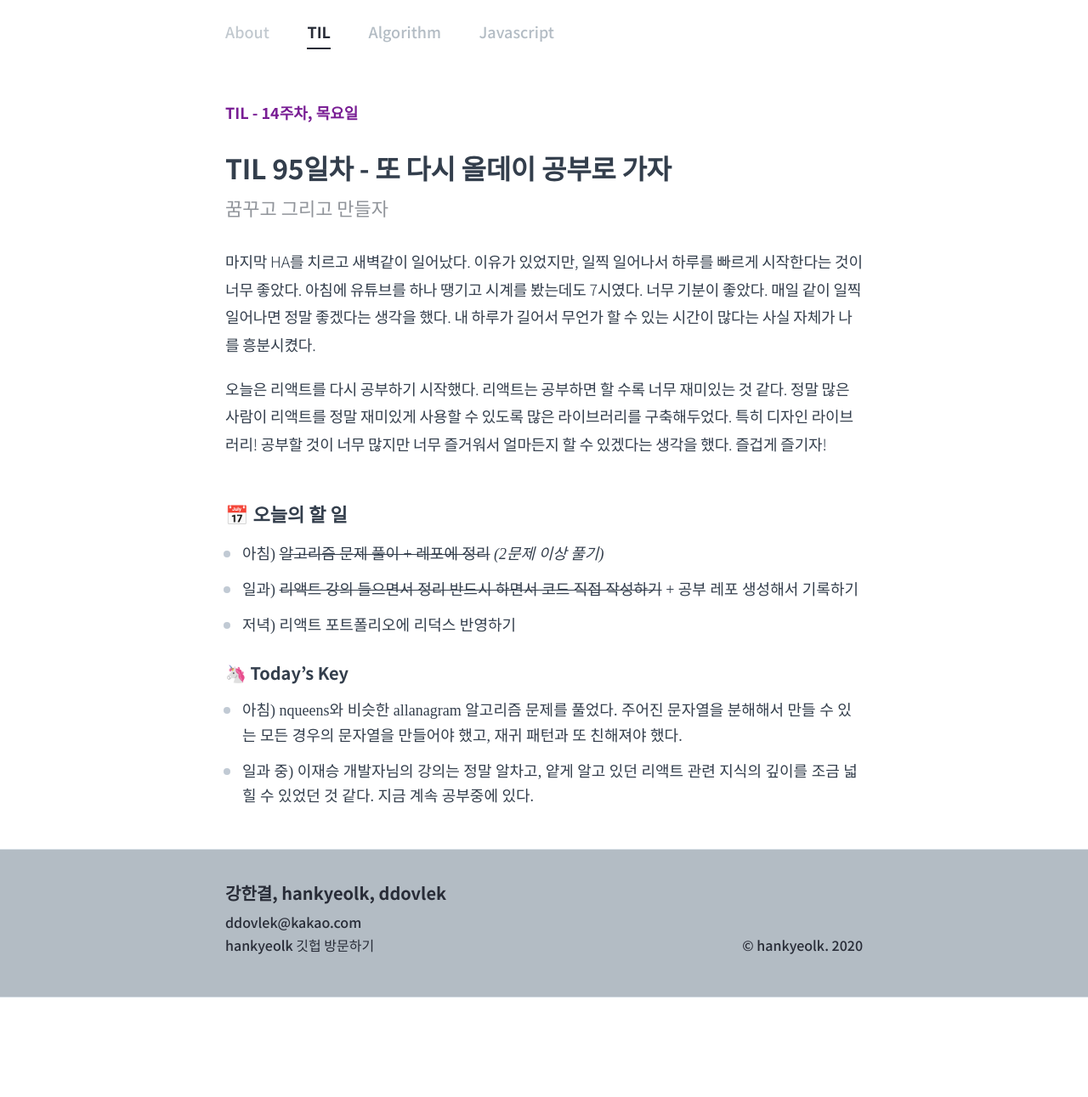
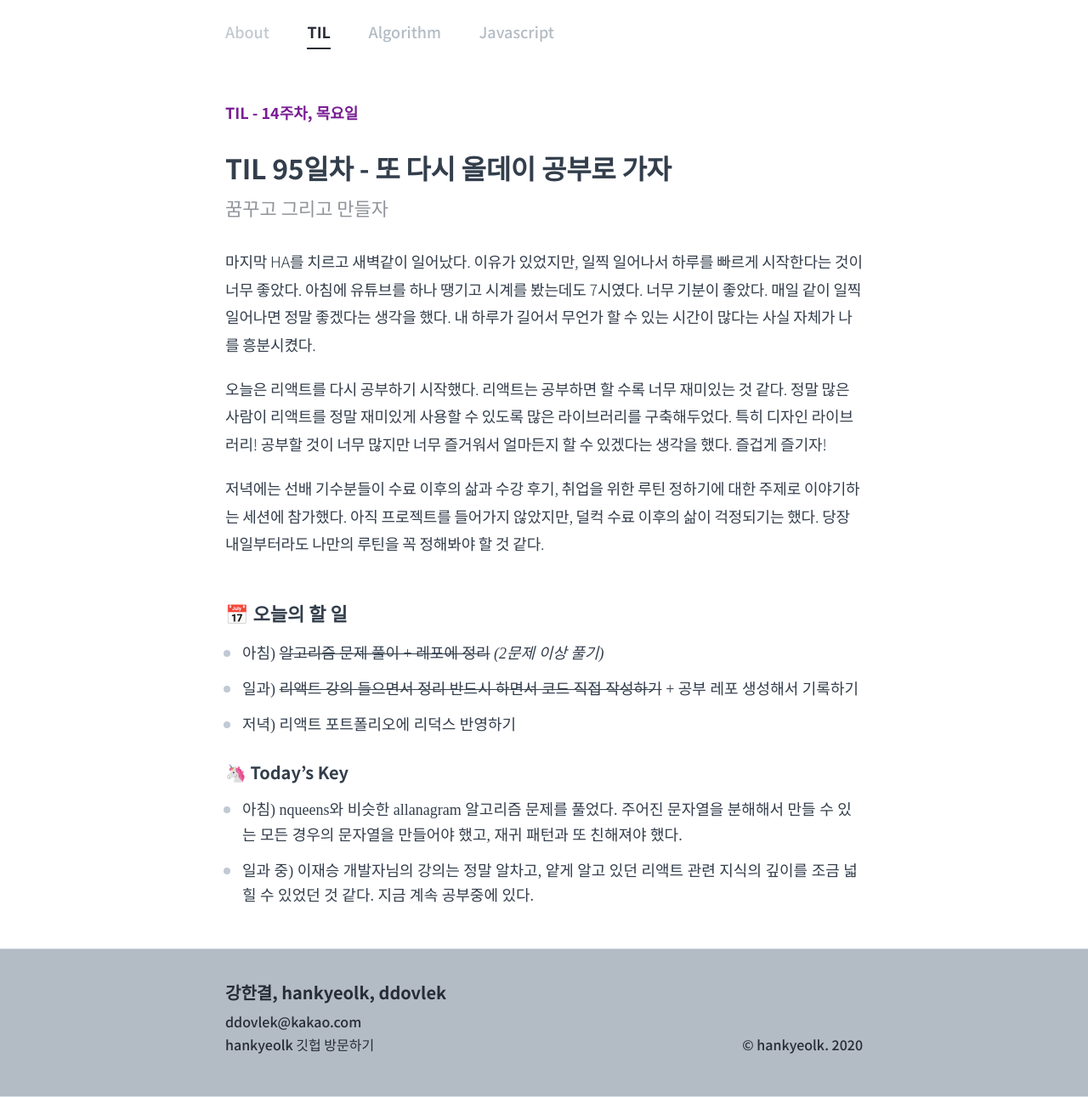
Before and after one commit to hankyeolk/hankyeolk.github.io, a Jekyll site: the page built from TIL/95_2020.09.17.md, in a window 1280 px wide. Shown: the whole page at 85% size. Built offline with Jekyll 4.4.1, drawn with Linux system fonts in a browser that asks for light colours; some web fonts are replaced; before the commit the page ends 1174 px from its top, so only the background shows below that.

Commit message:
til updatae

```diff
--- a/TIL/95_2020.09.17.md
+++ b/TIL/95_2020.09.17.md
@@ -16,6 +16,8 @@
 
 오늘은 리액트를 다시 공부하기 시작했다. 리액트는 공부하면 할 수록 너무 재미있는 것 같다. 정말 많은 사람이 리액트를 정말 재미있게 사용할 수 있도록 많은 라이브러리를 구축해두었다. 특히 디자인 라이브러리! 공부할 것이 너무 많지만 너무 즐거워서 얼마든지 할 수 있겠다는 생각을 했다. 즐겁게 즐기자! <br>
 
+저녁에는 선배 기수분들이 수료 이후의 삶과 수강 후기, 취업을 위한 루틴 정하기에 대한 주제로 이야기하는 세션에 참가했다. 아직 프로젝트를 들어가지 않았지만, 덜컥 수료 이후의 삶이 걱정되기는 했다. 당장 내일부터라도 나만의 루틴을 꼭 정해봐야 할 것 같다. <br>
+
 ## 📅 오늘의 할 일
 
 - 아침) ~~알고리즘 문제 풀이 + 레포에 정리~~ _(2문제 이상 풀기)_
```
